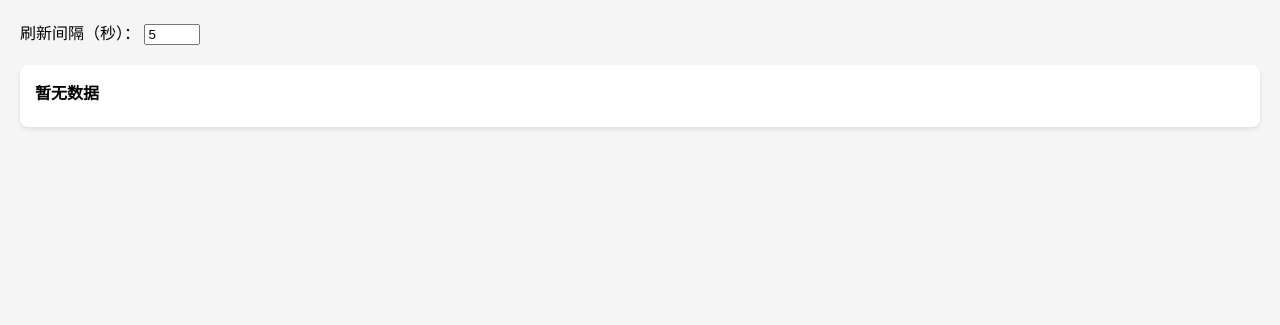
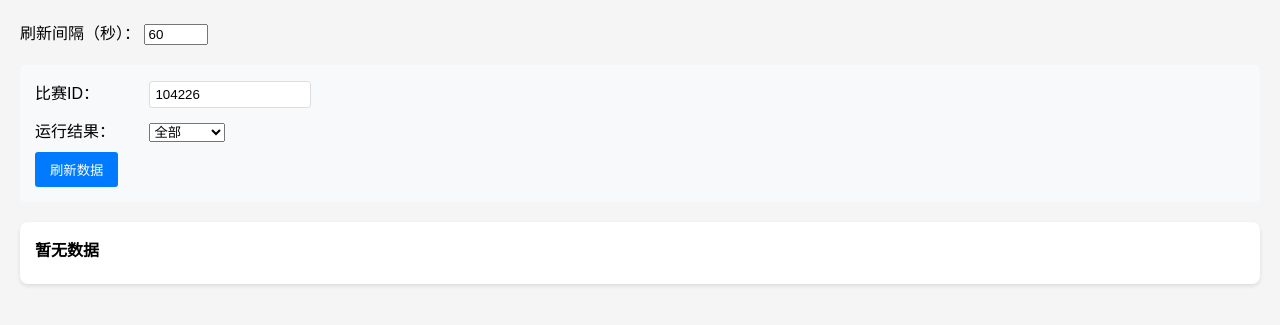
Before and after one commit to xddqvq/rank_list, a Flask app: page / in a window 1280 px wide. Shown: the top 325 px of the page. Run offline with Flask 3, Linux system fonts and the light colour scheme; data that the repository does not hold is empty.

Commit message:
feat: 添加比赛ID和状态过滤器以增强数据查询功能
在index.html中添加表单容器，允许用户输入比赛ID和选择状态过滤器，并调整刷新间隔的最大值。在app.py中修改fetch_data函数，支持根据比赛ID和状态过滤器获取数据，并处理分页逻辑。这些更改增强了数据查询的灵活性和功能性。

```diff
--- a/app.py
+++ b/app.py
@@ -1,4 +1,4 @@
-from flask import Flask, render_template, jsonify
+from flask import Flask, render_template, jsonify, request
 import requests
 from datetime import datetime
 import time
@@ -10,41 +10,67 @@ logger = logging.getLogger(__name__)
 
 app = Flask(__name__)
 
-def fetch_data():
-    """从API获取数据并处理"""
+# def fetch_data(contest_id='104226', status_type_filter=5):
+def fetch_data(contest_id, status_type_filter):
+    """从API获取数据并处理
+    Args:
+        contest_id (str): 比赛ID
+        status_type_filter (int): 状态过滤器
+    Returns:
+        list: 所有提交记录数据
+    """
+    all_data = []
+    page = 1
+    page_size = 50
+    pageCount = None
+
+    headers = {
+        'Accept': 'application/json, text/plain, */*',
+        'Accept-Language': 'zh-CN,zh;q=0.9',
+        'Content-Type': 'application/json',
+        'Origin': 'https://ac.nowcoder.com',
+        'Referer': 'https://ac.nowcoder.com/',
+        'User-Agent': 'Mozilla/5.0 (Windows NT 10.0; Win64; x64) AppleWebKit/537.36 (KHTML, like Gecko) Chrome/122.0.0.0 Safari/537.36'
+    }
+
     try:
-        url = 'https://ac.nowcoder.com/acm-heavy/acm/contest/status-list'
-        params = {
-            'id': '104226',
-            'page': '1',
-            'pageSize': '50',
-            'statusCount': '200',
-            'statusTypeFilter':5,
-            'searchUserName': '',
-            '_': int(time.time() * 1000)
-        }
-        headers = {
-            'Accept': 'application/json, text/plain, */*',
-            'Accept-Language': 'zh-CN,zh;q=0.9',
-            'Content-Type': 'application/json',
-            'Origin': 'https://ac.nowcoder.com',
-            'Referer': 'https://ac.nowcoder.com/',
-            'User-Agent': 'Mozilla/5.0 (Windows NT 10.0; Win64; x64) AppleWebKit/537.36 (KHTML, like Gecko) Chrome/122.0.0.0 Safari/537.36'
-        }
+        while pageCount is None or page <= pageCount:
+            url = 'https://ac.nowcoder.com/acm-heavy/acm/contest/status-list'
+            params = {
+                'id': contest_id,
+                'page': str(page),
+                'pageSize': str(page_size),
+                'searchUserName': '',
+                '_': int(time.time() * 1000)
+            }
 
-        response = requests.get(url, params=params, headers=headers)
+            # 只有当status_type_filter有值时才添加到请求参数中
+            if status_type_filter is not None:
+                params['statusTypeFilter'] = status_type_filter
 
-        response.raise_for_status()
-        data = response.json()
+            response = requests.get(url, params=params, headers=headers)
+            response.raise_for_status()
+            data = response.json()
 
-        logger.info(f'API响应状态码: {data.get("code")}, 消息: {data.get("data")}')
+            if data['code'] != 0:
+                raise Exception(f"API error! message: {data['msg']}")
 
-        if data['code'] != 0:
-            raise Exception(f"API error! message: {data['msg']}")
+            # 获取全量数据
+            if pageCount is None:
+                basic_info = data['data'].get('basicInfo', {})
+                logger.info(f'获取基本信息: {basic_info}')
+                pageCount = (int)(basic_info.get('pageCount')) # 总页数
+                total_info = (int)(basic_info.get('pageSize')) * pageCount # 总记录数
+                logger.info(f'总记录数: {total_info}, 总页数: {pageCount}')
 
-        result_data = data['data']['data']
-        logger.info(f'成功获取数据，返回{len(result_data)}条记录')
-        return result_data
+            result_data = data['data']['data']
+            all_data.extend(result_data)
+            logger.info(f'成功获取第{page}页数据，返回{len(result_data)}条记录')
+
+            page += 1
+
+        logger.info(f'所有数据获取完成，共{len(all_data)}条记录')
+        return all_data
     except Exception as error:
         logger.error(f'获取数据失败: {str(error)}')
         return []
@@ -72,7 +98,18 @@ def index():
 
 @app.route('/api/data')
 def get_data():
-    data = fetch_data()
+    # 从查询参数中获取比赛ID和状态过滤器
+    contest_id = request.args.get('contestId', '104226')
+    status_type_filter = request.args.get('statusTypeFilter')
+
+    # 只有当statusTypeFilter有值时才转换为整数
+    if status_type_filter is not None:
+        try:
+            status_type_filter = int(status_type_filter)
+        except (ValueError, TypeError):
+            status_type_filter = None
+
+    data = fetch_data(contest_id, status_type_filter)
     unique_data = remove_duplicates(data)
 
     # 格式化时间
--- a/templates/index.html
+++ b/templates/index.html
@@ -10,6 +10,44 @@
             margin: 20px;
             background-color: #f5f5f5;
         }
+
+        .form-container {
+            margin-bottom: 20px;
+            padding: 15px;
+            background-color: #f8f9fa;
+            border-radius: 5px;
+        }
+
+        .form-group {
+            margin-bottom: 10px;
+        }
+
+        .form-group label {
+            display: inline-block;
+            width: 100px;
+            margin-right: 10px;
+        }
+
+        .form-group input {
+            padding: 5px;
+            border: 1px solid #ddd;
+            border-radius: 3px;
+            width: 150px;
+        }
+
+        button {
+            padding: 8px 15px;
+            background-color: #007bff;
+            color: white;
+            border: none;
+            border-radius: 3px;
+            cursor: pointer;
+        }
+
+        button:hover {
+            background-color: #0056b3;
+        }
+
         .controls {
             margin-bottom: 20px;
         }
@@ -43,7 +81,36 @@
 <body>
     <div class="controls">
         <label for="refresh-interval">刷新间隔（秒）：</label>
-        <input type="number" id="refresh-interval" value="5" min="1" max="60">
+        <input type="number" id="refresh-interval" value="60" min="1" max="600">
+    </div>
+
+    <div class="form-container">
+        <div class="form-group">
+            <label for="contestId">比赛ID：</label>
+            <input type="text" id="contestId" value="104226">
+        </div>
+        <div class="form-group">
+            <label for="statusTypeFilter">运行结果：</label>
+            <select id="statusTypeFilter" class="form-control">
+                <option value="">全部</option>
+                <option value="5">运行正确</option>
+                <option value="4">答案错误</option>
+                <option value="3">运行错误</option>
+                <option value="1">内存超限</option>
+                <option value="0">正在判题</option>
+                <option value="21">返回非零</option>
+                <option value="20">代码太长</option>
+                <option value="16">段错误</option>
+                <option value="15">浮点错误</option>
+                <option value="14">内部错误</option>
+                <option value="13">格式错误</option>
+                <option value="12">编译错误</option>
+                <option value="10">输出超限</option>
+                <option value="7">内存超限</option>
+                <option value="6">运行超时</option>
+            </select>
+        </div>
+        <button onclick="fetchAndRenderData()">刷新数据</button>
     </div>
 
     <div id="data-container">
@@ -55,8 +122,11 @@
     <script>
         async function fetchData() {
             const container = document.getElementById('data-container');
+            const contestId = document.getElementById('contestId').value;
+            const statusTypeFilter = document.getElementById('statusTypeFilter').value;
+
             try {
-                const response = await fetch('/api/data');
+                const response = await fetch(`/api/data?contestId=${contestId}&statusTypeFilter=${statusTypeFilter}`);
                 if (!response.ok) {
                     throw new Error(`HTTP error! status: ${response.status}`);
                 }
@@ -101,6 +171,11 @@
             renderData(data);
         }
 
+        async function fetchAndRenderData() {
+            const data = await fetchData();
+            renderData(data);
+        }
+
         let refreshTimer;
         function updateRefreshInterval() {
             const seconds = document.getElementById('refresh-interval').value;
```
